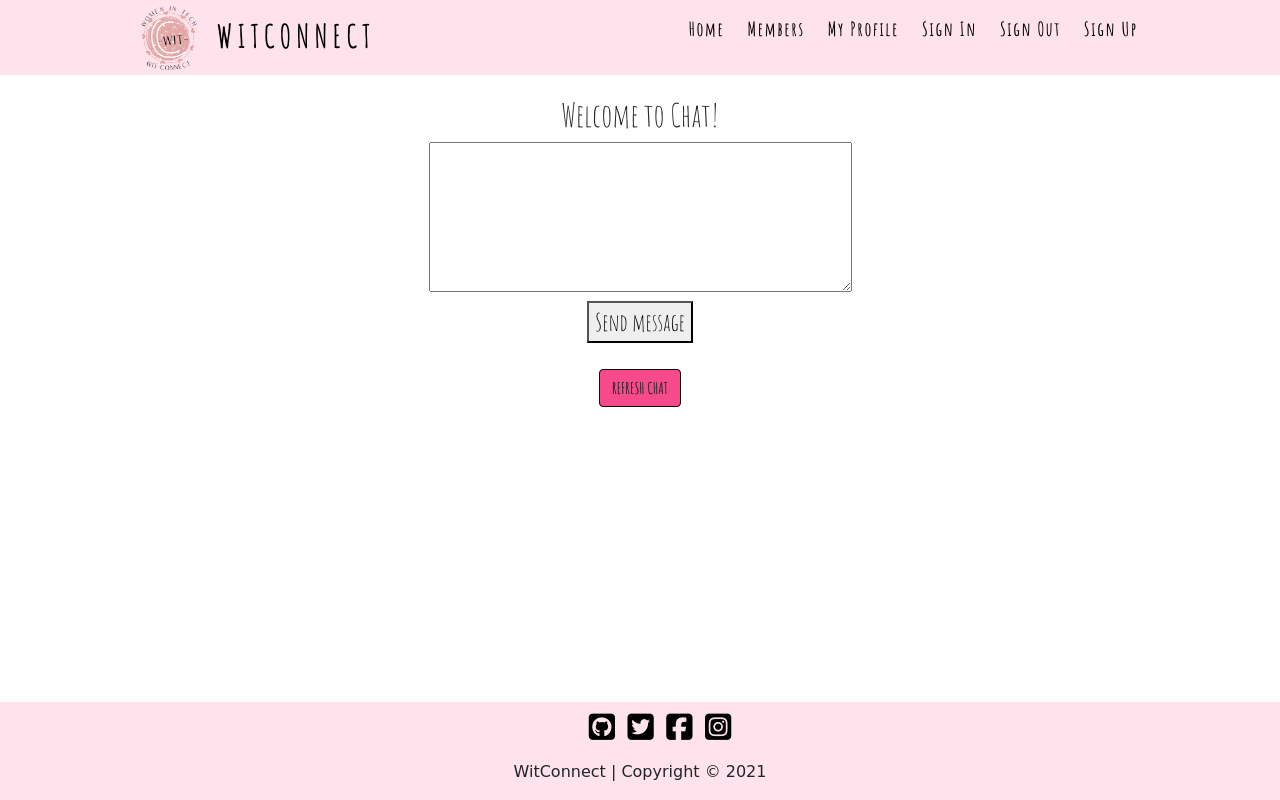
After one commit to aineon/women-in-tech, a Flask app: page /chat in a window 1280 px wide. The commit adds this page. Run offline with Flask 2, Linux system fonts and the light colour scheme; some libraries are stand-ins or nearby versions; some web fonts are replaced.

Commit message:
Add chat functionality and template

```diff
--- a/app.py
+++ b/app.py
@@ -1,5 +1,5 @@
 import os
-from datetime import date
+from datetime import date, datetime
 from flask import (
     Flask, flash, render_template,
     redirect, request, session, url_for)
@@ -16,19 +16,13 @@ app = Flask(__name__)
 app.config["MONGO_DBNAME"] = os.environ.get("MONGO_DBNAME")
 app.config["MONGO_URI"] = os.environ.get("MONGO_URI")
 app.secret_key = os.environ.get("SECRET_KEY")
-
-# app.config['SECRET-KEY'] = "mysecret"
-
 # app.config["SOCKETIO_SECRET_KEY"] = os.environ.get("SOCKETIO_SECRET_KEY")
 
-
+socketio = SocketIO(app, cors_allowed_origins='*')
 # socketio = SocketIO(app)
 
 
 mongo = PyMongo(app)
-
-date = date.today()
-
 
 date = date.today()
 
@@ -224,8 +218,51 @@ def remove_connection(profile_id):
         user = mongo.db.users.find_one({"username": session["user"].lower()})
         mongo.db.users.update_one(user, {
             "$pull": {"connections": ObjectId(profile_id)}})
-        flash("Connection removed! ")
+        flash("Connection removed!")
         return redirect(url_for("my_profile", username=session["user"]))
+
+
+messages = []
+
+
+@app.route('/chat', methods=["GET", "POST"])
+def chat():
+    if request.method == "POST":
+        user = mongo.db.users.find_one({"username": session["user"].lower()})
+
+    if "user" in session:
+        return redirect(session["user"])
+    return render_template("chat.html")
+
+
+# Add message
+def add_messages(username, message):
+    """Add messages to the `messages` list"""
+    now = datetime.now().strftime("%H:%M %d %b %Y")
+    messages_dict = {"timestamp": now, "from": username, "message": message}
+
+    messages.append(messages_dict)
+
+
+# Display chat messages
+@app.route('/<username>', methods=["GET", "POST"])
+def user(username):
+    if request.method == "POST":
+        username = session["user"]
+        message = request.form["message"]
+        add_messages(username, message)
+        return redirect(session["user"])
+
+    return render_template("chat.html", username=username,
+                           chat_messages=messages)
+
+
+# Send message
+@app.route('/<username>/<message>')
+def send_message(username, message):
+    """Create a new message and redirect back to the chat page"""
+    add_messages(username, message)
+    return redirect('chat' + username)
 
 
 # Logs user out of their account
@@ -237,16 +274,6 @@ def logout():
     return redirect(url_for("login"))
 
 
-# Message chat feature
-# @socketio.on('message')
-# def handleChat(msg):
-#     print("message" + msg)
-#     send(msg, broadcast=True)
-
-
-# if __name__ == "__main__":
-#     socketio.run(app)
-
 if __name__ == "__main__":
     app.run(host=os.environ.get("IP"),
             port=int(os.environ.get("PORT")),
--- a/static/css/style.css
+++ b/static/css/style.css
@@ -6,6 +6,10 @@
 */
 @import url('https://fonts.googleapis.com/css2?family=Amatic+SC:wght@400;700&family=Crafty+Girls&display=swap');
 /*--General--*/
+body {
+    height: 100vh;
+}
+
 p{
    font-family: 'Crafty Girls', cursive;
 }
@@ -80,6 +84,11 @@ nav {
     transition: all 0.3s ease;
 }
 
+@media only screen and (max-width: 425px) {
+    .tablinks {
+        font-size: 1rem;
+    }
+}
 @media screen and (max-width: 1024px) {
     .nav-links {
         width: 60%;
@@ -142,6 +151,9 @@ nav {
     transform: rotate(45deg) translate(-5px, -6px);
 }
 /*--Members cards--*/
+.members-container {
+    margin-top: 80px;
+}
 .card{
     box-shadow: 2px 8px 8px 2px grey;
     margin-top: 100px;
@@ -222,7 +234,7 @@ footer{
  /* Tabs */
  .tab-container {
     margin-bottom: 80px;
-    margin-top: 80px;
+    margin-top: 75px;
 }
 
 .tablinks {
@@ -233,11 +245,10 @@ footer{
     outline: none;
     cursor: pointer;
     padding: 14px 16px;
-    font-size: 1rem;
-    width: 50%;
+    width: 33%;
     font-weight: 700;
-    /* -webkit-box-shadow: 0 -3px 5px #ffe3ec, 0 3px 5px #ffe3ec;
-            box-shadow: 0 -3px 5px #ffe3ec, 0 3px 5px #ffe3ec; */
+    font-family: 'Amatic SC', cursive;
+    font-size: 1.5rem;
 }
 
 .tabcontent {
@@ -277,3 +288,29 @@ footer{
     padding-bottom: .5rem;
     color: #f64a8a;
 }
+
+/* Chat App */
+.chat-heading,
+.chat,
+.chat-message,
+.chat-btn {
+    font-family: 'Amatic SC', cursive;
+    font-weight: 700;
+}
+
+.chat-heading {
+    margin-top: 80px;
+}
+
+.chat {
+    font-size: 1.5rem;
+    color: #f64a8a;
+}
+
+.chat-message {
+    font-size: 1.5rem;
+}
+
+.chat-date {
+    font-family: 'Amatic SC', cursive;
+}
--- a/templates/base.html
+++ b/templates/base.html
@@ -22,7 +22,7 @@
   <header>
 
     <nav>
-        <a class="logo" href="{{ url_for('index') }}"><img src="static/images/w.png" alt="WitConnect Logo" title="WitConnect Logo" width="75" height="75" class="d-inline-block"> WITConnect</a>
+        <a class="logo" href="{{ url_for('index') }}"><img src="/static/images/w.png" alt="WitConnect Logo" title="WitConnect Logo" width="75" height="75" class="d-inline-block"> WITConnect</a>
 
         <ul class="nav-links">
             <li><a href="{{ url_for('index') }}">Home</a></li>
@@ -57,6 +57,7 @@
 
   {% block content %}
   {% endblock %}
+
   <!--Footer-->
   <footer class="">
     <div class="container-fluid footer-container">
@@ -97,9 +98,7 @@
   </footer>
 
   <script src="https://kit.fontawesome.com/067e5a2c50.js" crossorigin="anonymous"></script>
-  <script src="https://code.jquery.com/jquery-3.5.1.slim.min.js"
-    integrity="sha384-DfXdz2htPH0lsSSs5nCTpuj/zy4C+OGpamoFVy38MVBnE+IbbVYUew+OrCXaRkfj" crossorigin="anonymous">
-  </script>
+  <script src="https://code.jquery.com/jquery-3.6.0.min.js" integrity="sha256-/xUj+3OJU5yExlq6GSYGSHk7tPXikynS7ogEvDej/m4=" crossorigin="anonymous"></script>
   <script src="https://cdn.jsdelivr.net/npm/bootstrap@4.6.0/dist/js/bootstrap.bundle.min.js"
     integrity="sha384-Piv4xVNRyMGpqkS2by6br4gNJ7DXjqk09RmUpJ8jgGtD7zP9yug3goQfGII0yAns" crossorigin="anonymous">
   </script>
--- /dev/null
+++ b/templates/chat.html
@@ -0,0 +1,37 @@
+{% extends "base.html" %}
+
+
+{% block content %}
+<div class="row">
+    <div class="col-12 text-center chat-heading">
+        <h2 class="mt-3">Welcome to Chat!</h2>
+    </div>
+</div>
+
+<div class="row">
+    <div class="col-12 chat container text-center">
+        <form method="POST">
+            <textarea cols="50" rows="4" name="message" id="message"></textarea>
+            <br>
+            <button>Send message</button>
+        </form>
+    </div>
+</div>
+
+<div class="row">
+    <div class="col-12 text-center my-3">
+        <button onClick="window.location.reload();" class="btn chat-btn text-uppercase">Refresh Chat</button>
+    </div>
+</div>
+
+<div class="row">
+    <div class="col-12 text-center">
+        {% for message in chat_messages %}
+            <p><span class="small chat-date">{{ message.timestamp }}</span>
+            <br><stong class="chat">{{ message.from }}:</stong><span class="chat-message">{{ message.message }}</span>
+            </p>
+        {% endfor %}
+    </div>
+</div>
+
+{% endblock %}
--- a/templates/profile_detail.html
+++ b/templates/profile_detail.html
@@ -27,6 +27,12 @@
             </form>
             <a href="{{ url_for('members') }}" class="btn">Back to Members</a>
         </div>
+
+        <form method="POST">
+            <textarea cols="50" rows="4" name="message" id="message"></textarea>
+            <br>
+            <button>Send message</button>
+        </form>
     </div>
 </div>
 
```
Also changed, not shown: static/js/script.js (+6 -6 lines), templates/profile.html (+18 -4 lines).
